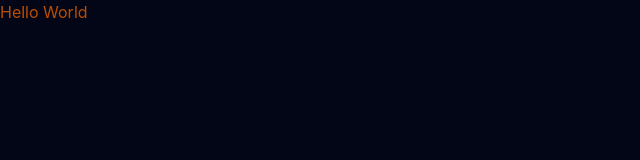
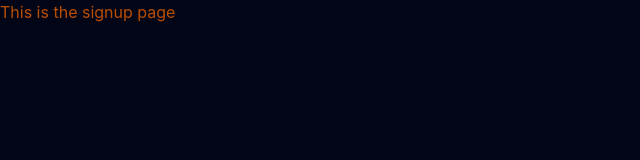
Before and after one commit to tusharraja/ghardekho, a React (Vite) app: page /signup in a window 1280 px wide. Shown: the top 160 px of the page, without its empty margins (0-640 px from the left). Built offline with nearby package versions, Linux system fonts and the light colour scheme.

Commit message:
create pages and routes

```diff
--- a/package.json
+++ b/package.json
@@ -13,6 +13,7 @@
     "@tailwindcss/vite": "^4.2.2",
     "react": "^19.2.4",
     "react-dom": "^19.2.4",
+    "react-router-dom": "^7.14.1",
     "tailwindcss": "^4.2.2"
   },
   "devDependencies": {
--- a/src/App.jsx
+++ b/src/App.jsx
@@ -1,10 +1,24 @@
 import React from 'react'
+import { BrowserRouter, Route, Routes } from 'react-router-dom'
+import About from './pages/About'
+import Profile from './pages/Profile'
+import Home from './pages/Home'
+import Signin from './pages/Signin'
+import Signup from './pages/Signup'
+
 
 const App = () => {
   return (
-   <h1 className='text-amber-700'>
-    Hello World
-   </h1>
+    <BrowserRouter>
+      <Routes>
+        <Route path="/healthcheck" element={<h1 className='text-amber-700'>yo it is fine</h1>} />
+        <Route path="/" element={<Home />} />
+        <Route path="/about" element={<About />} />
+        <Route path="/signin" element={<Signin />} />
+        <Route path="/signup" element={<Signup />} />
+        <Route path="/profile" element={<Profile />} />
+      </Routes>
+    </BrowserRouter>
   )
 }
 
--- /dev/null
+++ b/src/pages/About.jsx
@@ -0,0 +1,13 @@
+import React from 'react'
+
+const about = () => {
+  return (
+    <div>
+        <h1 className='text-amber-700'>This is the about page</h1>
+
+
+    </div>
+  )
+}
+
+export default about
--- /dev/null
+++ b/src/pages/Home.jsx
@@ -0,0 +1,11 @@
+import React from 'react'
+
+const Home = () => {
+  return (
+    <div>
+      <h1 className='text-amber-700'>This is the home page</h1>
+    </div>
+  )
+}
+
+export default Home
--- /dev/null
+++ b/src/pages/Profile.jsx
@@ -0,0 +1,11 @@
+import React from 'react'
+
+const Profile = () => {
+  return (
+    <div>
+      <h1 className='text-amber-700'>This is the profile page</h1>
+    </div>
+  )
+}
+
+export default Profile
--- /dev/null
+++ b/src/pages/Signin.jsx
@@ -0,0 +1,12 @@
+import React from 'react'
+
+const Signin = () => {
+  return (
+    <div>
+        <h1 className='text-amber-700'>This is the signin page</h1>
+
+    </div>
+  )
+}
+
+export default Signin
--- /dev/null
+++ b/src/pages/Signup.jsx
@@ -0,0 +1,11 @@
+import React from 'react'
+
+const Signup = () => {
+  return (
+    <div>
+      <h1 className='text-amber-700'>This is the signup page</h1>
+    </div>
+  )
+}
+
+export default Signup
```
Also changed, not shown: 1 other file (tests, documents, lock files or other folders).
